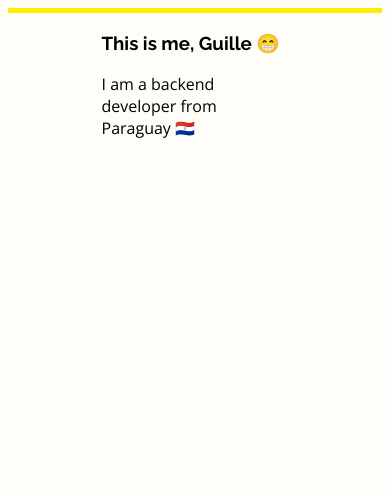
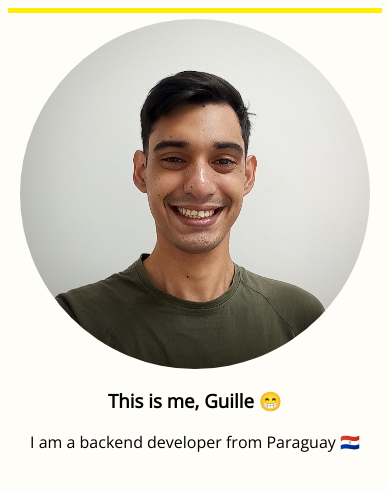
Before and after one commit to GuilleMiranda/my-site, a plain HTML site: page index.html in a window 390 px wide. Drawn offline with nearby package versions, Linux system fonts and the light colour scheme.

Commit message:
WiP: responsive, profile pic

```diff
--- a/index.html
+++ b/index.html
@@ -23,14 +23,25 @@
 <body>
     <div class="decorator"></div>
     <main class="main">
-        <section id="main-section-1">
-            <img class="profie-pic" src="" />
-            <article>
-                <h3 class="title">This is me, Guille &#128513;</h3>
-                <p class="description">I am a backend developer from Paraguay &#127477;&#127486;</p>
-            </article>
-        </section>
+        <div class="column">
+        </div>
+        <div class="column">
+            <div class="profile-pic-holder">
+                <div class="profile-pic-thumb"></div>
+            </div>
+            <section>
+                <article>
+                    <h3 class="title">This is me, Guille &#128513;</h3>
+                    <p class="description">I am a backend developer from Paraguay &#127477;&#127486;</p>
+                </article>
+            </section>
+        </div>
+        <div class="column">
+        </div>
     </main>
+    <footer>
+
+    </footer>
 </body>
 
 </html>
--- a/styles/styles.css
+++ b/styles/styles.css
@@ -10,19 +10,46 @@ body {
     background-color: #fffdf7;
 }
 
-section {
+main {
     display: flex;
-    margin: auto;
-    width: 50%;
-    align-items: center;
+    flex-wrap: wrap;
+    justify-content: space-between;
+}
+
+article {
+    text-align: center;
 }
 
 .decorator {
     height: 5px;
     border: 0px;
+    margin-bottom: 6px;
     background-color: #ffee03;
 }
 
-.title {
-    font-family: 'Raleway', sans-serif;
+.column {
+    width: 100%;
 }
+
+.profile-pic-holder {
+    height: 350px;
+    max-width: 650px;
+    background: #fffdf7;
+    text-align: center;
+}
+
+.profile-pic-thumb {
+    width: 350px;
+    height: 350px;
+    display: inline-block;
+    border-radius: 50%;
+    background-image: url(../images/profile-pic.jpeg);
+    background-size: cover;
+    background-position: center;
+}
+
+@media (min-width: 600px) {
+    .column {
+        width: 33.3%;
+    }
+}
```
Also changed, not shown: images/profile-pic.jpeg (added), images/profile-pic.jpg (added), 3 other files.
